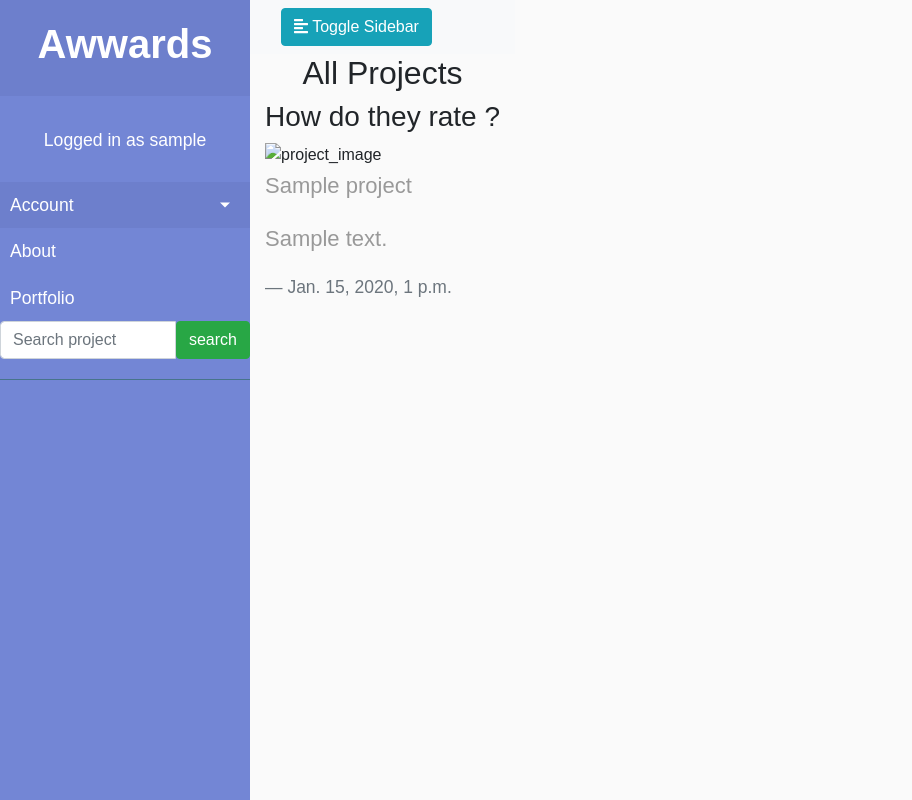
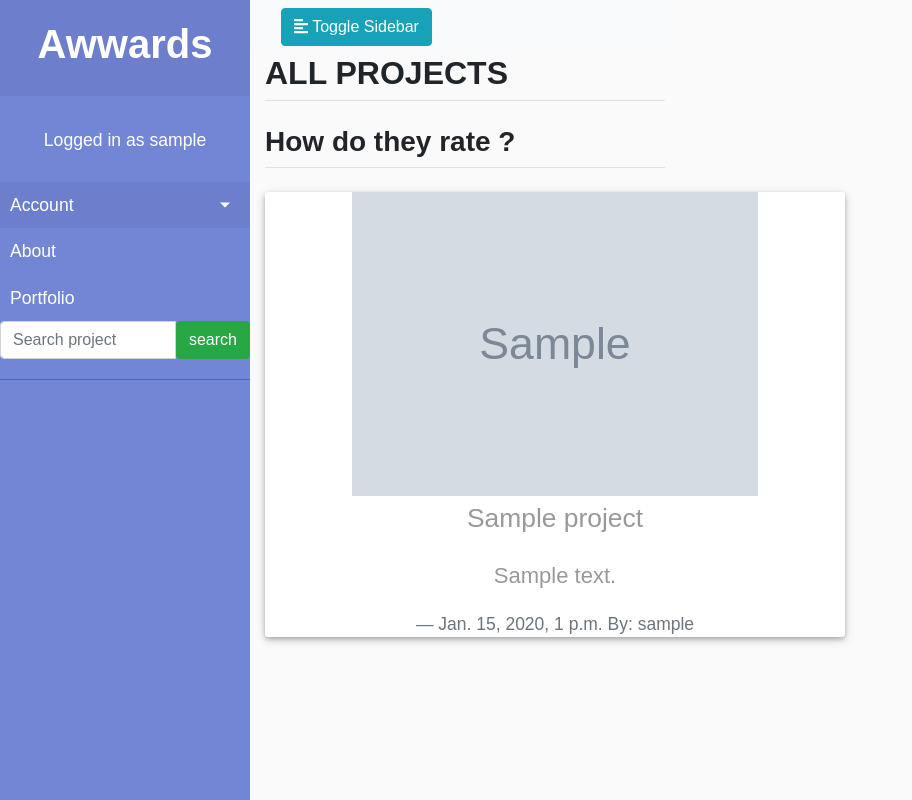
Before and after one commit to OwinoLucas/Awwards-Clone, a Django app: page / in a window 1280 px wide. Shown: the whole page, without its empty margins (0-912 px from the left). Run offline with Django 3.2, Linux system fonts and the light colour scheme; a user stored in the database is signed in; tables that the repository leaves empty hold one stand-in row (values such as "Sample post"); grey boxes marked "Sample" are stand-in pictures; some libraries are stand-ins or nearby versions.

Commit message:
added projects to index page with required details

```diff
--- a/clone/models.py
+++ b/clone/models.py
@@ -53,7 +53,7 @@ class Projects(models.Model):
     description = models.TextField(max_length=300, blank=True)
     github_repo = models.CharField(max_length=150, blank=True)
     url = models.CharField(max_length=50, blank=True)
-    project_user = models.ForeignKey(Profile, on_delete=models.CASCADE, default=None)
+    project_user = models.ForeignKey(User, on_delete=models.CASCADE, default=None)
     created_at = models.DateTimeField(auto_now_add=True, null=True)
 
     def __str__(self):
--- a/clone/templates/index.html
+++ b/clone/templates/index.html
@@ -13,19 +13,33 @@
 
         </div>
     </nav>
-    <div class="container">
-        <h2 class="text-center">All Projects</h2>
-        <h3 class="text-center">How do they rate ?</h3>
+    <div class="container ">
+        <legend class="border-bottom mb-4 ">
+            <h2><strong>ALL PROJECTS</strong></h2>
+        </legend>
+        <legend class="border-bottom mb-4 ">
+            <h3><strong>How do they rate ?</strong></h3>
+        </legend>
+
         {% for project in all_projects %}
-        <a href="{% url 'project' project_id=project.id %}"><img src="{{project.projects.project_image.url}}"
-                alt="project_image" style="width:100%" title="Click to view more details"></a>
-        <blockquote class="blockquote">
-            <p><b>{{project.project_name}}</b></p>
-            <p>{{project.description}}</p>
-            <footer class="blockquote-footer">{{project.created_at}}</footer>
-        </blockquote>
+        <div style='box-shadow: 0 2px 4px 0 rgba(0, 0, 0, 0.2), 0 3px 10px 0 rgba(0, 0, 0, 0.19);background-color:white;margin:auto;width:145%;'
+            class="card-img text-center ml-9">
+
+            <div class="card-img">
+                <blockquote class="blockquote">
+                    <a href=" {% url 'project' project_id=project.id %}"><img src="{{project.project_image.url}}"
+                            alt="project_image" style="width:70%" class="img-responsive"
+                            title="Click to view more details"></a>
+                    <legend>
+                        <p><b>{{project.project_name}}</b></p>
+                    </legend>
+                    <p>{{project.description}}</p>
+                    <footer class="blockquote-footer">{{project.created_at}} By: {{project.project_user}}</footer>
+                </blockquote>
+
+            </div>
+        </div>
         {% endfor %}
-
     </div>
 </div>
 
--- a/clone/templates/post.html
+++ b/clone/templates/post.html
@@ -2,8 +2,9 @@
 {% load bootstrap4 %}
 
 {% block content %}
+{{block.super}}
 <div class="container">
-    <form method="POST">
+    <form method="POST" enctype="multipart/form-data">
         {% csrf_token %}
         <fieldset class="form-group">
             <legend class="border-bottom mb-4">Post a project</legend>
--- a/clone/templates/project.html
+++ b/clone/templates/project.html
@@ -14,7 +14,8 @@
         <p>Github repo: {{project.github_repo}}</p>
         <a href="{{project.url}}">Visit</a>
         <footer class="blockquote-footer">
-            <p>Created at: {{project.created_at}}</p>
+            <p>Posted by: {{project.project_user}}</p>
+            <p>On: {{project.created_at}}</p>
         </footer>
     </blockquote>
     <article class="text-center" style="font-size: larger;">How does {{project.project_name}} rate?</article>
--- a/clone/views.py
+++ b/clone/views.py
@@ -32,7 +32,7 @@ def index(request):
 
 @login_required(login_url='login')
 def profile(request):
-    current_user = request.user.profile
+    current_user = request.user
     if request.method == 'POST':
         u_form = UserUpdateForm(request.POST,instance=request.user)
         p_form = ProfileUpdateForm(request.POST,request.FILES,instance=request.user.profile)
@@ -86,6 +86,7 @@ def upload_form(request):
             image = form.save(commit=False)
             image.uploaded_by = current_user
             image.save()
+            messages.success(request, f'You have uploaded the project!')
             return redirect('index')
     else:
         form = UploadForm()
```
Also changed, not shown: clone/migrations/0009_auto_20200608_1316.py (added), media/projectimages/Screenshot_from_2020-05-26_13-00-06_4f5o4V1.png (added), media/projectimages/Screenshot_from_2020-06-08_11-19-42_lgqeyCe.png (added), media/projectimages/Screenshot_from_2020-06-08_11-19-42_yXLgsu6.png (added), media/projectimages/Screenshot_from_2020-06-08_13-00-22.png (added), media/projectimages/Screenshot_from_2020-06-08_13-00-22_D6Ebo4s.png (added).
